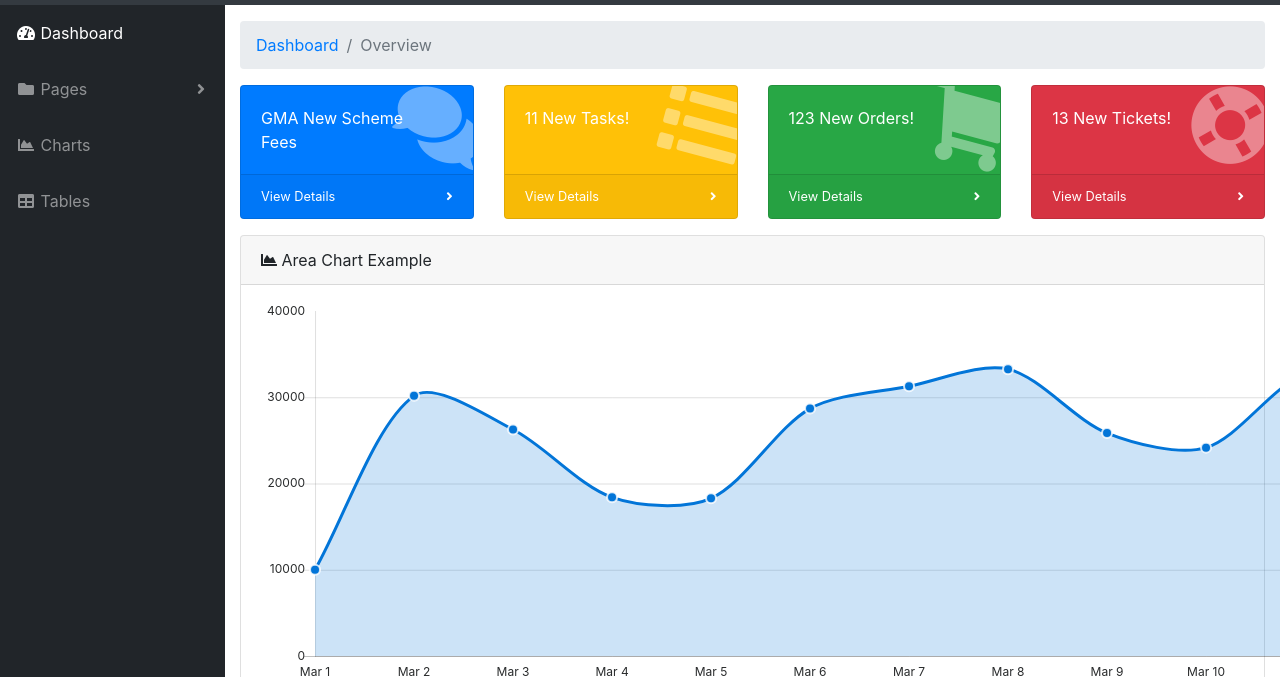
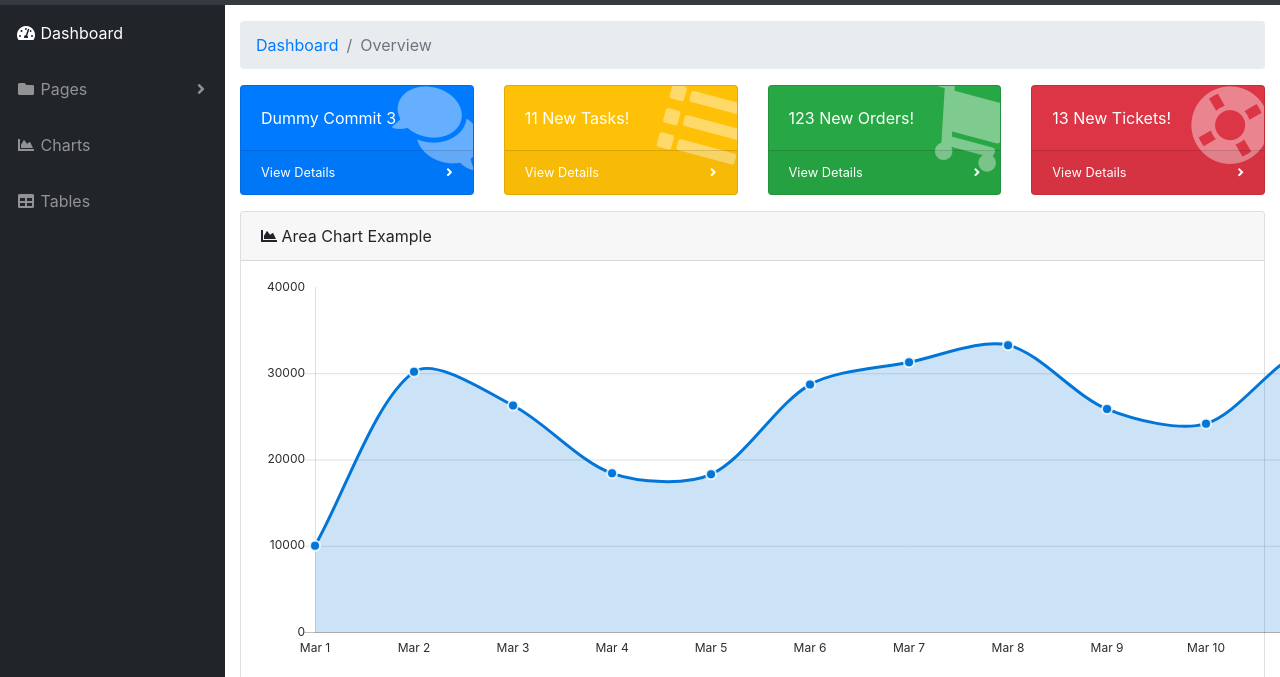
Before and after one commit to deepakr6242/omnipayer_poc, a website with bundled scripts: page index.html in a window 1280 px wide. Shown: the part 51-728 px from the top of the page. Built offline with nearby package versions, Linux system fonts and the light colour scheme.

Commit message:
Dummy Commit 3

```diff
--- a/index.html
+++ b/index.html
@@ -146,7 +146,7 @@
                   <div class="card-body-icon">
                     <i class="fas fa-fw fa-comments"></i>
                   </div>
-                  <div class="mr-5">GMA New Scheme Fees</div>
+                  <div class="mr-5">Dummy Commit 3</div>
                 </div>
                 <a class="card-footer text-white clearfix small z-1" href="#">
                   <span class="float-left">View Details</span>
```
